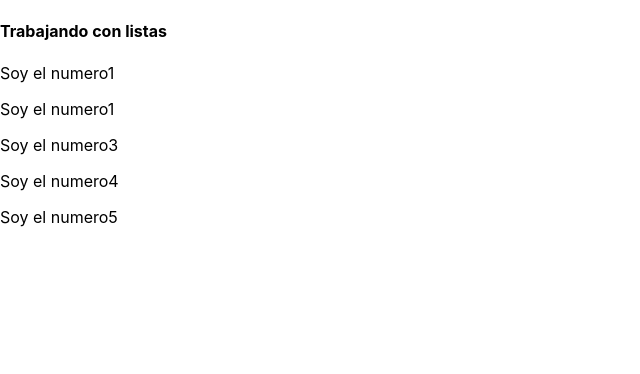
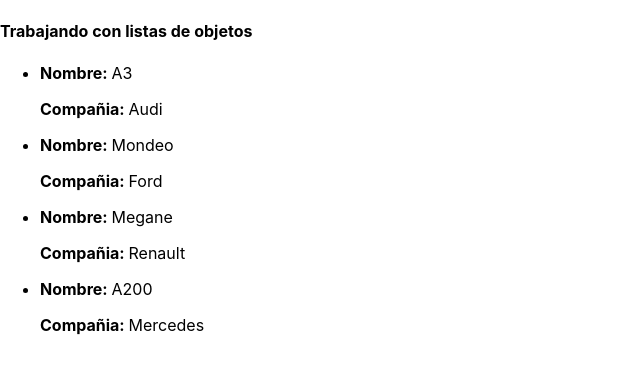
Before and after one commit to Ces1980/ConceptosPracticasReact, a React (Create React App) app: page / in a window 1280 px wide. Shown: the top 374 px of the page, without its empty margins (0-640 px from the left). Built offline with nearby package versions, Linux system fonts and the light colour scheme.

Commit message:
Trabajando con listas: listas de objetos

```diff
--- a/src/App.js
+++ b/src/App.js
@@ -1,18 +1,28 @@
 import React, {Component} from "react";
+import cars from './data/cars.json';
+
 
 class App extends Component {
 
   render(){
-    const numbers = [1,1,3,4,5];
 
     return(
       <div className= "App">
-        <h4>Trabajando con listas</h4>
-      {numbers.map((number, index) => {
-        return <p key={index}>Soy el numero{number}</p>
-      })}
+        <h4>Trabajando con listas de objetos</h4>
+        <ul>
+          {
+            cars.map( car=> {
+              return(
+                <li key={car.id}>
+                  <p><strong>Nombre: </strong>{car.name}</p>
+                  <p><strong>Compañia: </strong>{car.company}</p>
+                </li>
+              )
+            })
+          }
+        </ul>
       </div>
-    )
+    );
   }
 }
 
--- /dev/null
+++ b/src/data/cars.json
@@ -0,0 +1,22 @@
+[
+    {
+      "id": "efe1a0cd-8353-4ba0-d4v3-30434c933298",
+      "name": "A3",
+      "company": "Audi"
+    },
+    {
+      "id": "9b9048ec-fff8-4bc5-m1k3-d0c65b83eb92",
+      "name": "Mondeo",
+      "company": "Ford"
+    },
+    {
+      "id": "f447e8a1-26a2-4e3a-p3n3-724e93fd4945",
+      "name": "Megane",
+      "company": "Renault"
+    },
+    {
+      "id": "52f1c5b7-14b5-41c0-t3t4-42ef853a7648",
+      "name": "A200",
+      "company": "Mercedes"
+    }
+]
```
